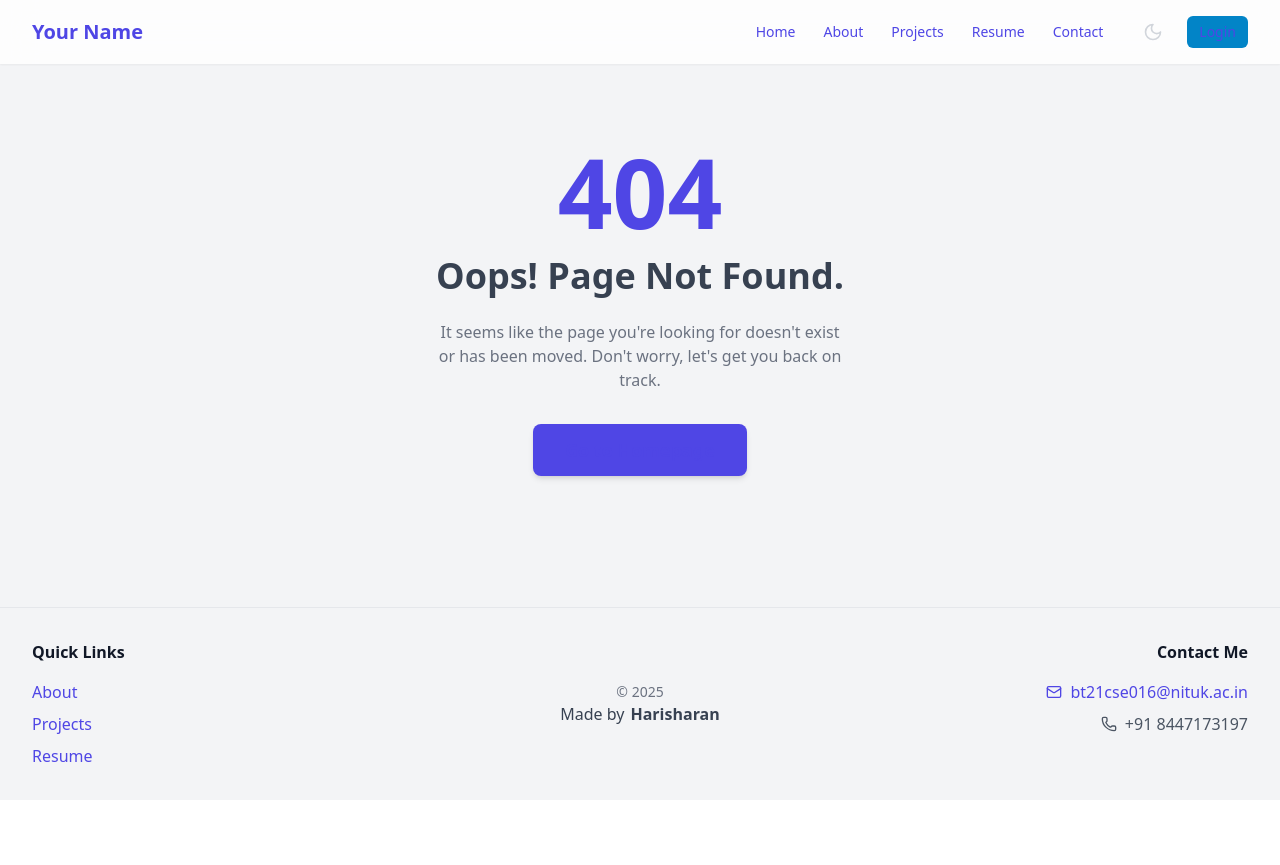
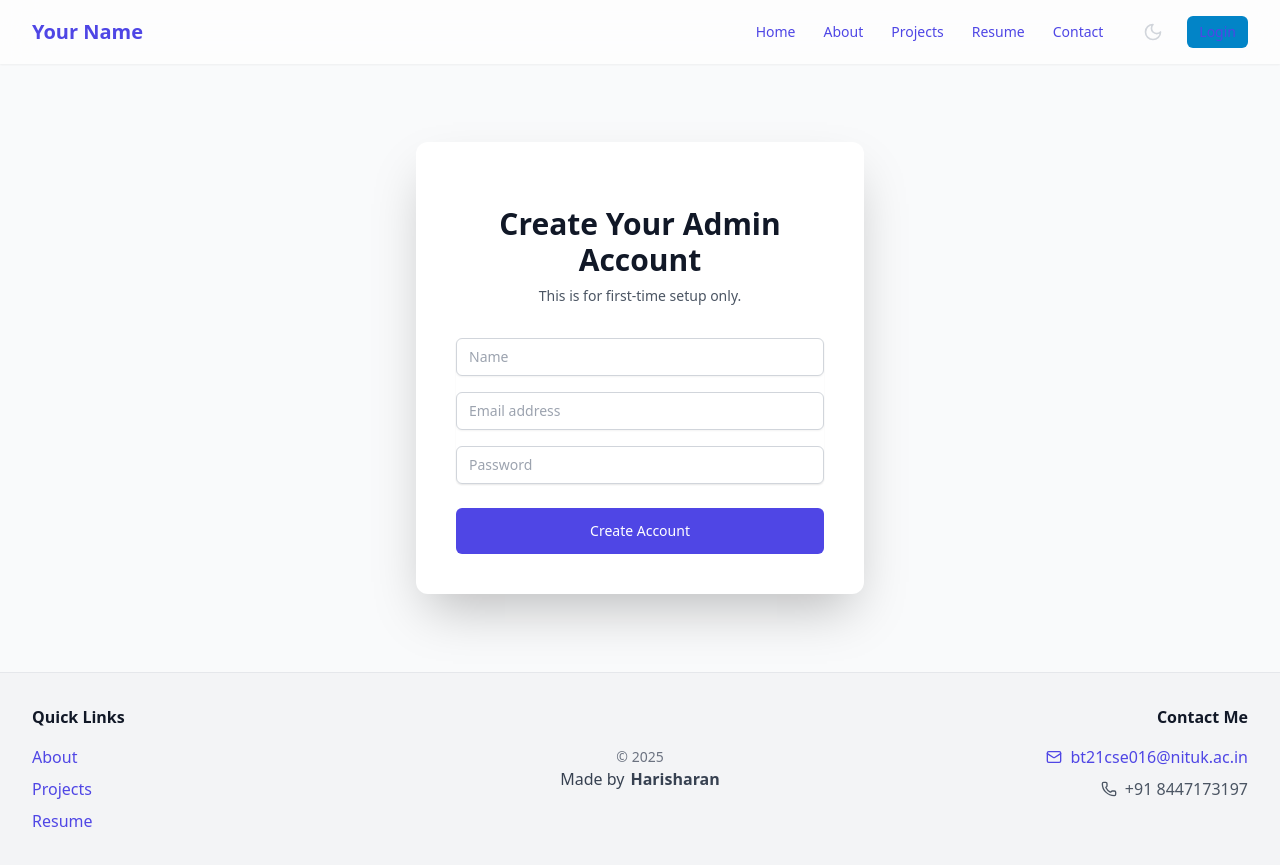
Before and after one commit to Harisharan-nituk/HarisharanPortfolio, a React (Create React App) app in the folder frontend/: page /setup-admin-user in a window 1280 px wide. Before the commit the page ends 800 px from the top, so only its background shows below. Built offline with nearby package versions, Linux system fonts and the light colour scheme; no server answers.

Commit message:
adding signup page for single user

```diff
--- a/frontend/src/App.js
+++ b/frontend/src/App.js
@@ -4,6 +4,7 @@ import React from 'react';
 import { Route, Routes, Outlet } from 'react-router-dom';
 
 // Page and Component Imports
+import RegisterPage from './pages/RegisterPage';
 import HomePage from './pages/HomePage';
 import AboutPage from './pages/admin/AboutPage/AboutPage';
 import ProjectsPage from './pages/ProjectsPage';
@@ -37,6 +38,7 @@ function App() {
           {/* --- Public Routes --- */}
           <Route path="/" element={<HomePage />} />
           <Route path="/login" element={<LoginPage />} />
+          <Route path="/setup-admin-user" element={<RegisterPage />} />
           <Route path="/about" element={<AboutPage />} />
           <Route path="/projects" element={<ProjectsPage />} />
           <Route path="/resume" element={<ResumePage />} />
--- a/frontend/src/components/common/Navbar.js
+++ b/frontend/src/components/common/Navbar.js
@@ -66,6 +66,7 @@ const Navbar = () => {
                     <NavLink to="/login" className="px-3 py-1.5 rounded-md text-sm font-medium bg-sky-600 text-white hover:bg-sky-700">Login</NavLink>
                 )}
             </div>
+
           </div>
           {/* ... (mobile menu and other elements) */}
         </div>
--- a/frontend/src/pages/LoginPage.js
+++ b/frontend/src/pages/LoginPage.js
@@ -1,4 +1,3 @@
-// frontend/src/pages/LoginPage.js
 import React, { useState, useEffect } from 'react';
 import { useNavigate, Link, useLocation } from 'react-router-dom';
 import { useAuth } from '../contexts/AuthContext';
@@ -18,10 +17,7 @@ const LoginPage = () => {
 
   useEffect(() => {
     if (messageFromRedirect) {
-      // Use setDisplayMessage to show the redirect message
-      // Differentiate it from login errors if needed by styling or separate state
       setDisplayMessage(messageFromRedirect);
-      // Clear the location state so message doesn't reappear on refresh
       navigate(location.pathname, { replace: true, state: {} });
     }
   }, [messageFromRedirect, navigate, location.pathname]);
@@ -29,8 +25,8 @@ const LoginPage = () => {
   const handleSubmit = async (e) => {
     e.preventDefault();
     setIsLoading(true);
-    setError(''); // Clear previous login errors
-    setDisplayMessage(''); // Clear previous redirect messages
+    setError('');
+    setDisplayMessage('');
 
     if (!email || !password) {
       setError('Please enter both email and password.');
@@ -40,10 +36,8 @@ const LoginPage = () => {
 
     try {
       const userData = await login(email, password);
-      console.log('Login successful via LoginPage, userData from context:', userData);
 
       if (userData && userData.isAdmin) {
-        // Navigate to where user intended to go if 'from' exists and was an admin action, else dashboard
         const fromLocation = location.state?.from?.pathname || '/admin';
         navigate(fromLocation, { replace: true });
       } else if (userData) {
@@ -53,7 +47,6 @@ const LoginPage = () => {
       }
 
     } catch (err) {
-      console.error('LoginPage handleSubmit caught an error:', err.response?.data?.message || err.message);
       setError(err.response?.data?.message || 'Login failed. Please check your credentials.');
     } finally {
       setIsLoading(false);
@@ -61,33 +54,23 @@ const LoginPage = () => {
   };
 
   return (
-    // Main page container for login - ADDED DARK MODE STYLES
     <div className="flex items-center justify-center min-h-[calc(100vh-12rem)] py-12 px-4 sm:px-6 lg:px-8
                    bg-gray-50 dark:bg-slate-800 transition-colors duration-300">
-                   {/* Adjusted min-height to be less than full viewport if navbar/footer are present */}
       <div className="max-w-md w-full space-y-8
-                     bg-white dark:bg-slate-700  // <-- ADDED DARK MODE FOR FORM CARD
+                     bg-white dark:bg-slate-700
                      p-8 sm:p-10 rounded-xl shadow-2xl transition-colors duration-300">
         <div>
-          <h2 className="mt-6 text-center text-3xl font-extrabold text-gray-900 dark:text-gray-100"> {/* Dark mode text for title */}
+          <h2 className="mt-6 text-center text-3xl font-extrabold text-gray-900 dark:text-gray-100">
             Admin Login
           </h2>
-          <p className="mt-2 text-center text-sm text-gray-600 dark:text-gray-400"> {/* Dark mode text */}
-            Or{' '}
-            <Link to="/" className="font-medium text-indigo-600 hover:text-indigo-500 dark:text-indigo-400 dark:hover:text-indigo-300">
-              go back to homepage
-            </Link>
-          </p>
         </div>
 
-        {/* Display message from redirect (e.g., "Admin login required...") */}
         {displayMessage && !error && (
             <div className="p-3 bg-blue-100 text-blue-700 dark:bg-blue-900 dark:text-blue-300 rounded-md text-sm text-center">
               {displayMessage}
             </div>
           )}
 
-        {/* Display login errors */}
         {error && (
             <div className="p-3 bg-red-100 text-red-700 dark:bg-red-900 dark:text-red-300 rounded-md text-sm">
               {error}
@@ -103,7 +86,7 @@ const LoginPage = () => {
                 value={email} onChange={(e) => setEmail(e.target.value)}
                 className="appearance-none rounded-none relative block w-full px-3 py-3 border border-gray-300 placeholder-gray-500 text-gray-900 rounded-t-md
                            focus:outline-none focus:ring-indigo-500 focus:border-indigo-500 focus:z-10 sm:text-sm
-                           dark:bg-slate-800 dark:border-slate-600 dark:placeholder-gray-400 dark:text-gray-50 dark:focus:ring-indigo-600 dark:focus:border-indigo-600" // Dark mode for input
+                           dark:bg-slate-800 dark:border-slate-600 dark:placeholder-gray-400 dark:text-gray-50 dark:focus:ring-indigo-600 dark:focus:border-indigo-600"
                 placeholder="Email address"
               />
             </div>
@@ -114,14 +97,18 @@ const LoginPage = () => {
                 value={password} onChange={(e) => setPassword(e.target.value)}
                 className="appearance-none rounded-none relative block w-full px-3 py-3 border border-gray-300 placeholder-gray-500 text-gray-900 rounded-b-md
                            focus:outline-none focus:ring-indigo-500 focus:border-indigo-500 focus:z-10 sm:text-sm
-                           dark:bg-slate-800 dark:border-slate-600 dark:placeholder-gray-400 dark:text-gray-50 dark:focus:ring-indigo-600 dark:focus:border-indigo-600" // Dark mode for input
+                           dark:bg-slate-800 dark:border-slate-600 dark:placeholder-gray-400 dark:text-gray-50 dark:focus:ring-indigo-600 dark:focus:border-indigo-600"
                 placeholder="Password"
               />
             </div>
           </div>
 
-  {/* --- NEW LINK ADDED HERE --- */}
-          <div className="flex items-center justify-end">
+          <div className="flex items-center justify-between">
+            <div className="text-sm">
+              <Link to="/setup-admin-user" className="font-medium text-indigo-600 hover:text-indigo-500 dark:text-indigo-400 dark:hover:text-indigo-300">
+                Create an account
+              </Link>
+            </div>
             <div className="text-sm">
               <Link to="/forgotpassword" className="font-medium text-indigo-600 hover:text-indigo-500 dark:text-indigo-400 dark:hover:text-indigo-300">
                 Forgot your password?
@@ -129,10 +116,7 @@ const LoginPage = () => {
             </div>
           </div>
 
-
-
           <div>
-
             <button
               type="submit"
               disabled={isLoading}
--- /dev/null
+++ b/frontend/src/pages/RegisterPage.js
@@ -0,0 +1,80 @@
+import React, { useState } from 'react';
+import { useNavigate, Link } from 'react-router-dom';
+import api from '../services/api';
+
+const RegisterPage = () => {
+  const [name, setName] = useState('');
+  const [email, setEmail] = useState('');
+  const [password, setPassword] = useState('');
+  const [error, setError] = useState('');
+  const [isLoading, setIsLoading] = useState(false);
+  const navigate = useNavigate();
+
+  const handleSubmit = async (e) => {
+    e.preventDefault();
+    setIsLoading(true);
+    setError('');
+
+    if (!name || !email || !password) {
+      setError('Please fill in all fields.');
+      setIsLoading(false);
+      return;
+    }
+
+    try {
+      await api.post('/auth/register', { name, email, password });
+      // On success, redirect to the login page with a success message
+      navigate('/login', { state: { message: 'Registration successful! Please log in.' } });
+    } catch (err) {
+      setError(err.response?.data?.message || 'Registration failed. Please try again.');
+    } finally {
+      setIsLoading(false);
+    }
+  };
+
+  return (
+    <div className="flex items-center justify-center min-h-[calc(100vh-12rem)] py-12 px-4 sm:px-6 lg:px-8 bg-gray-50 dark:bg-slate-800">
+      <div className="max-w-md w-full space-y-8 bg-white dark:bg-slate-700 p-8 sm:p-10 rounded-xl shadow-2xl">
+        <div>
+          <h2 className="mt-6 text-center text-3xl font-extrabold text-gray-900 dark:text-gray-100">
+            Create Your Admin Account
+          </h2>
+          <p className="mt-2 text-center text-sm text-gray-600 dark:text-gray-400">
+            This is for first-time setup only.
+          </p>
+        </div>
+
+        {error && <div className="p-3 bg-red-100 text-red-700 rounded-md text-sm">{error}</div>}
+
+        <form className="mt-8 space-y-6" onSubmit={handleSubmit}>
+          <div className="rounded-md shadow-sm space-y-4">
+            <div>
+              <label htmlFor="name" className="sr-only">Name</label>
+              <input id="name" name="name" type="text" required value={name} onChange={(e) => setName(e.target.value)}
+                className="input-style w-full" placeholder="Name" />
+            </div>
+            <div>
+              <label htmlFor="email-address" className="sr-only">Email address</label>
+              <input id="email-address" name="email" type="email" autoComplete="email" required value={email} onChange={(e) => setEmail(e.target.value)}
+                className="input-style w-full" placeholder="Email address" />
+            </div>
+            <div>
+              <label htmlFor="password" className="sr-only">Password</label>
+              <input id="password" name="password" type="password" autoComplete="new-password" required value={password} onChange={(e) => setPassword(e.target.value)}
+                className="input-style w-full" placeholder="Password" />
+            </div>
+          </div>
+
+          <div>
+            <button type="submit" disabled={isLoading}
+              className="group relative w-full flex justify-center py-3 px-4 border border-transparent text-sm font-medium rounded-md text-white bg-indigo-600 hover:bg-indigo-700 focus:outline-none focus:ring-2 focus:ring-offset-2 focus:ring-indigo-500 disabled:opacity-50">
+              {isLoading ? 'Creating Account...' : 'Create Account'}
+            </button>
+          </div>
+        </form>
+      </div>
+    </div>
+  );
+};
+
+export default RegisterPage;
```
Also changed, not shown: 2 other files (tests, documents, lock files or other folders).
